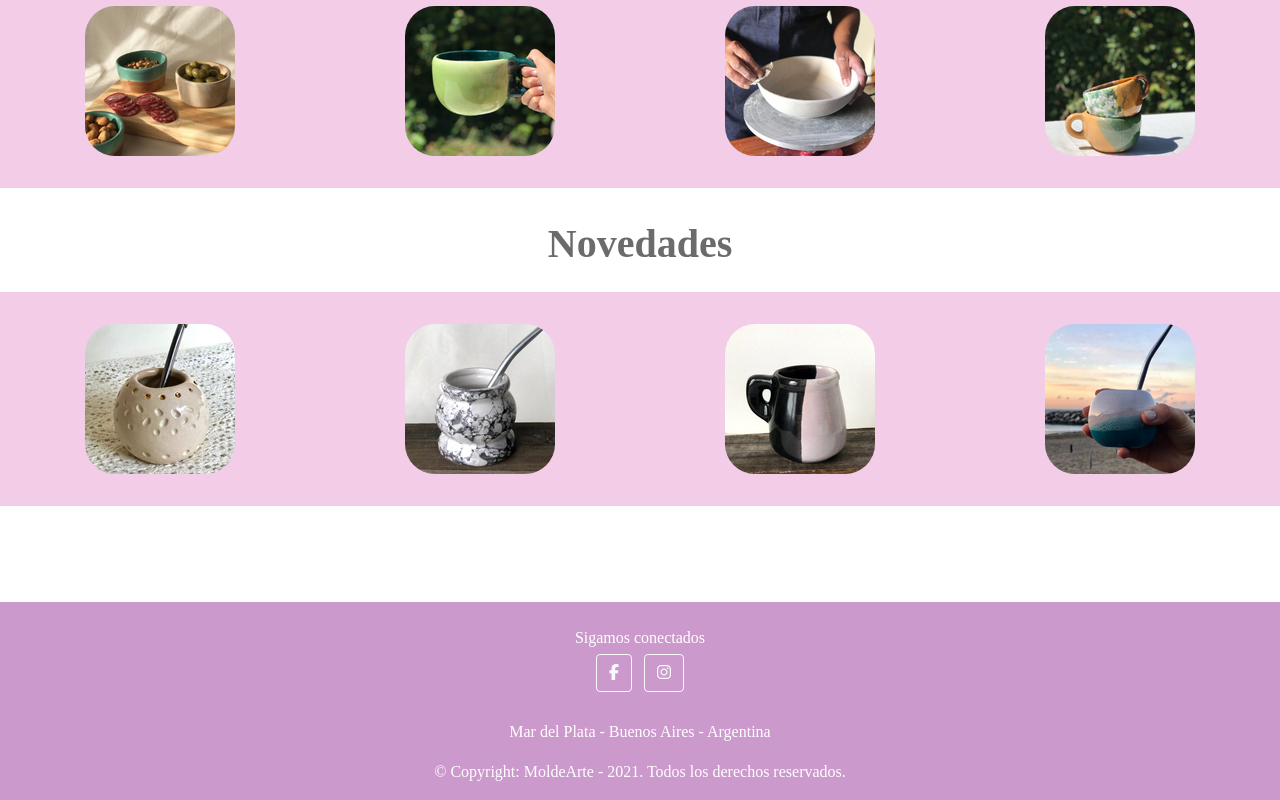
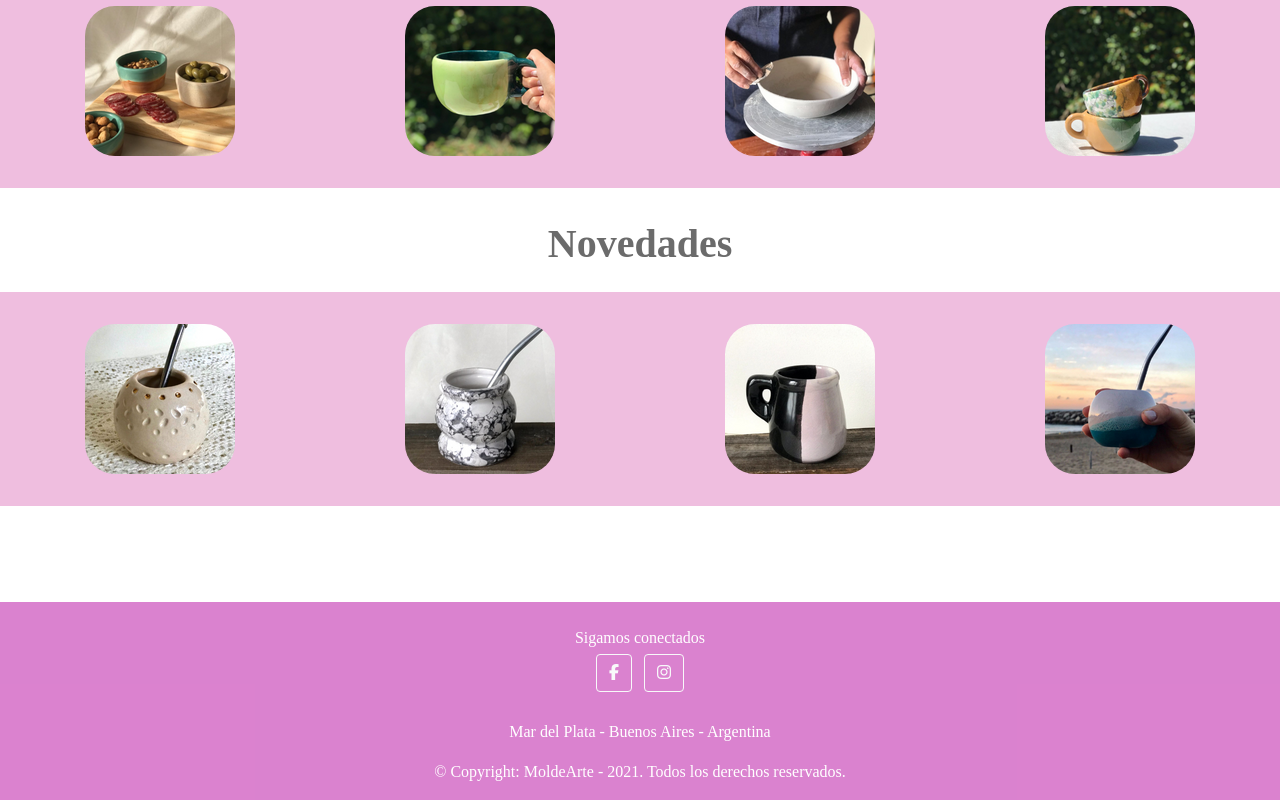
Before and after one commit to GonzaNicotra/MoldeArte, a website: page index.html in a window 1280 px wide. Shown: the part 1095-1895 px from the top of the page. Drawn offline with nearby package versions, Linux system fonts and the light colour scheme; files whose address does not match are found by name.

Commit message:
commit cambio color

```diff
--- a/sass/partials/_generales.scss
+++ b/sass/partials/_generales.scss
@@ -38,7 +38,7 @@
 }
 
 .fondoDos {
-    background-color: rgba(223, 126, 193, 0.39);
+    background-color: rgba(223, 126, 192, 0.5);
     padding-bottom: 2rem;
     padding-top: 2rem;
 
--- a/sass/partials/_variables.scss
+++ b/sass/partials/_variables.scss
@@ -1 +1 @@
-$colorUno: #cc99cc;
+$colorUno: #d368c5d3;
```
Also changed, not shown: estilos/main.css.
